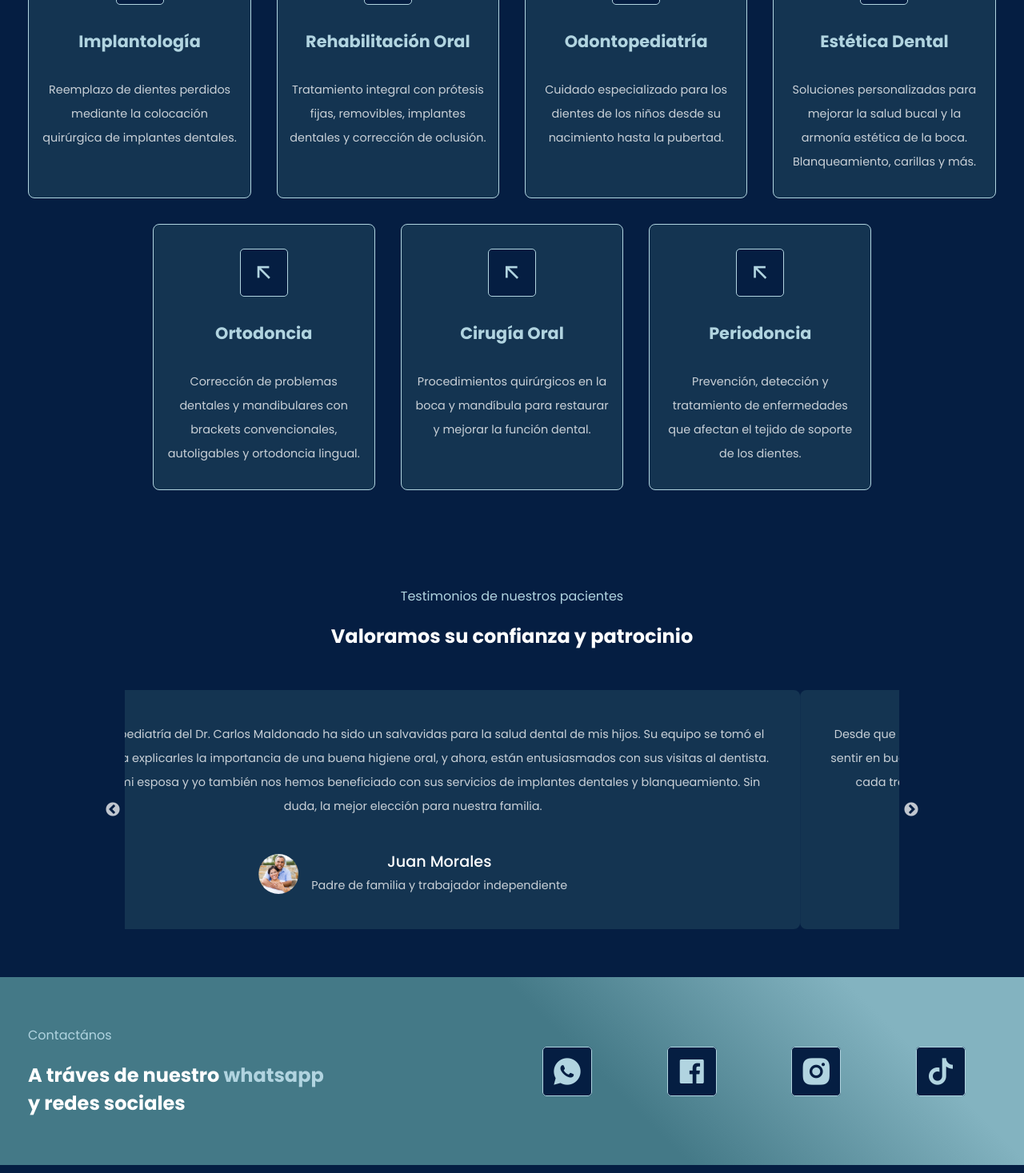
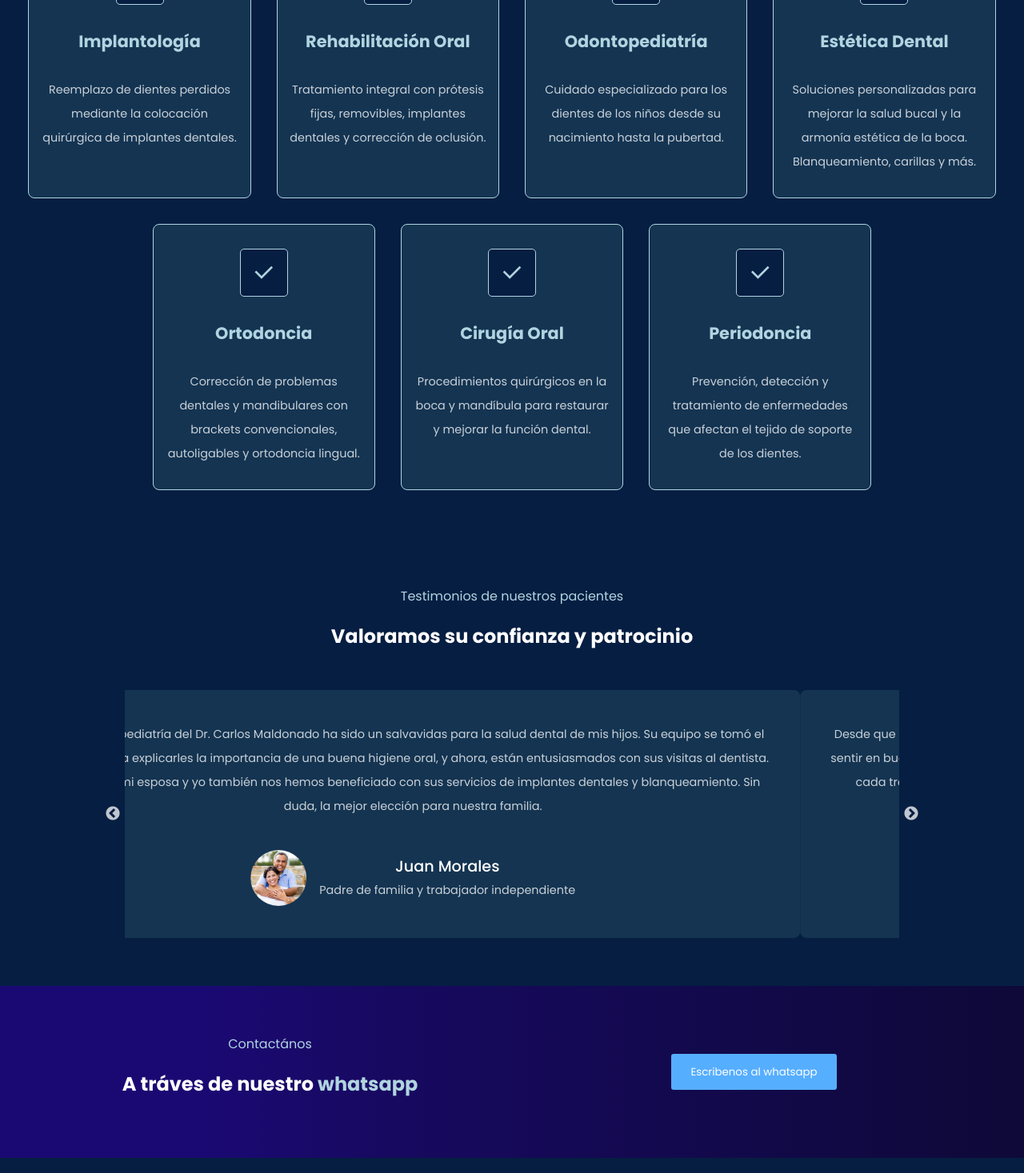
Before and after one commit to cinthiapiera/dental, a React (Create React App) app: page / in a window 1280 px wide. Shown: the part 2010-3477 px from the top of the page at 80% size. Built offline with nearby package versions, Linux system fonts and the light colour scheme.

Commit message:
update colors

```diff
--- a/src/App.css
+++ b/src/App.css
@@ -23,18 +23,16 @@
   );
   /* --body-bg: rgb(20, 52, 82); */
   --body-bg: rgb(5, 30, 66);
-  --newsletter-bg: linear-gradient(
-    /* 90deg,
-    rgba(68,121,135,1) 55%,
-    rgba(131,179,192,1) 90% */
-    45deg,
-    rgba(68,121,135,1) 57%,
-    rgba(131,179,192,1) 85%
+  --information-bg: linear-gradient(
+    90deg,
+    rgba(27, 9, 115, 1) 20%,
+    rgba(23, 9, 96, 1) 38%,
+    rgba(14, 9, 56, 1) 100%
   );
-  --testimonial-bg: #143451;
+  --testimonial-bg: rgb(20, 52, 81);
   --font-name: "Poppins", sans-serif;
   --small-text-color: rgba(255, 255, 255, 0.774);
-  --icon-bg:#143451;
+  --icon-bg:hsl(209, 60%, 20%);
 }
 
 .light-theme {
@@ -47,7 +45,7 @@
   --counter-section-bg: #816aff;
   --link-color: #0c123d;
   --link-active: #816aff
-  --newsletter-bg: linear-gradient(
+  --information-bg: linear-gradient(
     180deg,
     rgba(189, 243, 255, 1) 29%,
     rgba(193, 243, 255, 1) 50%,
--- a/src/components/UI/About.jsx
+++ b/src/components/UI/About.jsx
@@ -5,17 +5,17 @@ import aboutImg from '../../images/about.png';
 
 const chooseData=[
   {
-    icon: 'ri-customer-service-2-line',
+    icon: 'ri-user-heart-line',
     title: 'Experiencia y Pasión',
     desc:'Con un enfoque humano y profesional, creamos un ambiente acogedor donde te sentirás seguro y cómodo.'
   },
   {
-    icon: 'ri-nurse-line',
+    icon: 'ri-shake-hands-line',
     title: 'Excelencia en el Cuidado',
     desc:'Cada paciente recibe atención personalizada y tratamientos de vanguardia para lograr resultados sobresalientes.'
   },
   {
-    icon: 'ri-nurse-line',
+    icon: 'ri-shield-check-line',
     title: 'Tecnología Avanzada',
     desc:'Realizamos procedimientos precisos y mínimamente invasivos, priorizando la bioseguridad de nuestros pacientes.'
   }
@@ -30,14 +30,16 @@ const About = () => {
 
             <h6 className="subtitle">Por qué somos tu mejor opción</h6>
             <h2>Enfocados y comprometidos</h2>
-            <h2 className="highligth">en el cuidado de cada paciente</h2>
+            <h2 className="highlight">en el cuidado de cada paciente</h2>
             <p className="description about__content-desc">Nuestra dedicación por el cuidado dental nos impulsa a ofrecerte la mejor experiencia para tu sonrisa. Con más de 15 años de trayectoria, somos líderes en transformar vidas a través de sonrisas radiantes.</p>
 
             <div className="choose__item-wrapper">
               {
                 chooseData.map((item,index)=>(
                   <div className="choose__us-item" key={index}>
-                    <span className="choose__us-icon"><i class={item.icon}></i></span>
+                    <span className="choose__us-icon">
+                      <i class={item.icon}></i>
+                    </span>
                     <div>
                       <h4 className="choose__us-title">{item.title}</h4>
                       <p className="description">{item.desc}</p>
@@ -50,7 +52,7 @@ const About = () => {
 
           </div>
           <div className="about__img">
-            <img src={aboutImg} alt="about-img" />
+            <img src={aboutImg} alt="nosotros-img" />
           </div>
 
         </div>
--- a/src/components/UI/Contact.jsx
+++ b/src/components/UI/Contact.jsx
@@ -3,21 +3,25 @@ import '../../styles/contact.css';
 
 const Contact = () => {
   return (
-    <section className="newsletter" id="contact">
+    <section className="information" id="contact">
       <div className="container">
-        <div className="newsletter__wrapper">
-          <div className="newsletter__content">
+        <div className="information__wrapper">
+          <div className="information__content">
             <h6 className="subtitle">Contactános</h6>
             <h2>A tráves de nuestro <span className="highlight">whatsapp</span></h2>
-            <h2> y redes sociales</h2>
+
           </div>
 
-          <div className="newsletter__social">
+          <div className="information__call">
+            <button className='secondary__btn'>Escribenos al whatsapp</button>
+          </div>
+
+          {/* <div className="information__social">
             <span><a href="https://github.com/cinthiapiera" target="_blank" rel="noopener noreferrer"><i class="ri-whatsapp-fill"></i></a></span>
             <span><a href="https://github.com/cinthiapiera" target="_blank" rel="noopener noreferrer"><i className="ri-facebook-box-fill"></i></a></span>
             <span><a href="https://github.com/cinthiapiera" target="_blank" rel="noopener noreferrer"><i class="ri-instagram-fill"></i></a></span>
             <span><a href="https://github.com/cinthiapiera" target="_blank" rel="noopener noreferrer"><i class="ri-tiktok-fill"></i></a></span>
-          </div>
+          </div> */}
 
         </div>
       </div>
--- a/src/components/UI/Services.jsx
+++ b/src/components/UI/Services.jsx
@@ -3,37 +3,37 @@ import '../../styles/services.css';
 
 const serviceData=[
   {
-    icon: 'ri-arrow-left-up-line',
+    icon: 'ri-check-line',
     title: 'Implantología',
     desc: 'Reemplazo de dientes perdidos mediante la colocación quirúrgica de implantes dentales.'
   },
   {
-    icon: 'ri-arrow-left-up-line',
+    icon: 'ri-check-line',
     title: 'Rehabilitación Oral',
     desc: 'Tratamiento integral con prótesis fijas, removibles, implantes dentales y corrección de oclusión.'
   },
   {
-    icon: 'ri-arrow-left-up-line',
+    icon: 'ri-check-line',
     title: 'Odontopediatría',
     desc: 'Cuidado especializado para los dientes de los niños desde su nacimiento hasta la pubertad.'
   },
   {
-    icon: 'ri-arrow-left-up-line',
+    icon: 'ri-check-line',
     title: 'Estética Dental',
     desc: 'Soluciones personalizadas para mejorar la salud bucal y la armonía estética de la boca. Blanqueamiento, carillas y más.'
   },
   {
-    icon: 'ri-arrow-left-up-line',
+    icon: 'ri-check-line',
     title: 'Ortodoncia',
     desc: 'Corrección de problemas dentales y mandibulares con brackets convencionales, autoligables y ortodoncia lingual.'
   },
   {
-    icon: 'ri-arrow-left-up-line',
+    icon: 'ri-check-line',
     title: 'Cirugía Oral',
     desc: 'Procedimientos quirúrgicos en la boca y mandíbula para restaurar y mejorar la función dental.'
   },
   {
-    icon: 'ri-arrow-left-up-line',
+    icon: 'ri-check-line',
     title: 'Periodoncia',
     desc: 'Prevención, detección y tratamiento de enfermedades que afectan el tejido de soporte de los dientes.'
   }
--- a/src/components/UI/Testimonial.jsx
+++ b/src/components/UI/Testimonial.jsx
@@ -34,7 +34,7 @@ const Testimonial = () => {
                 </p>
                 <div className="customer__details">
                   <div className="customer__img">
-                    <img src={t1} alt="" />
+                    <img src={t1} alt="testimonio1_img" />
                   </div>
                   <div>
                     <h5 className="customer__name">Cecilia Mendoza</h5>
@@ -49,7 +49,7 @@ const Testimonial = () => {
                 </p>
                 <div className="customer__details">
                   <div className="customer__img">
-                    <img src={t2} alt="" />
+                    <img src={t2} alt="testimonio2_img" />
                   </div>
                   <div>
                     <h5 className="customer__name">Javier López</h5>
@@ -64,7 +64,7 @@ const Testimonial = () => {
                 </p>
                 <div className="customer__details">
                   <div className="customer__img">
-                    <img src={t3} alt="" />
+                    <img src={t3} alt="testimonio3_img" />
                   </div>
                   <div>
                     <h5 className="customer__name">Juan Morales</h5>
--- a/src/styles/about.css
+++ b/src/styles/about.css
@@ -7,7 +7,7 @@
     width: 50%;
 }
 
-.about__content .highligth{
+.about__content{
     color: var(--primary-color);
 }
 
--- a/src/styles/contact.css
+++ b/src/styles/contact.css
@@ -1,18 +1,30 @@
-.newsletter{
-    background: var(--newsletter-bg);
+.information{
+    background: var(--information-bg);
 }
 
-.newsletter__wrapper{
+.information__wrapper{
     display: flex;
     align-items: center;
     justify-content: space-between;
 }
 
-.newsletter__content, .newsletter__social{
+.information__content, .information__call{
     width: 50%;
 }
 
-.newsletter__social  span a i{
+.information__content{
+    text-align: center;
+    margin-bottom: 15px;
+}
+
+.information__call{
+    /* padding: 0.4rem 8rem; */
+    display: flex;
+    align-items: center;
+    justify-content: center;
+}
+/*
+.information__social  span a i{
     padding: 10px 10px;
     color: var(--primary-color);
     font-size: 2.5rem;
@@ -24,9 +36,9 @@
     border: 1px solid var(--primary-color);
 }
 
-.newsletter__social{
+.information__social{
     padding: 0.5rem;
     display: flex;
     align-items: center;
     justify-content: space-between;
-}
+} */
--- a/src/styles/footer.css
+++ b/src/styles/footer.css
@@ -1,5 +1,5 @@
 .footer{
-    padding:  60px 0px;
+    padding:  40px 0px;
 }
 
 .footer__wrapper{
@@ -64,10 +64,8 @@
 
 .copyright{
     border-top: 1px solid var(--primary-color);
-    margin-top: 20px;
-    padding-top: 25px;
+    padding-top: 20px;
     color: #fff;
     text-align: center;
-    font-size: 0.9rem;
-    font-weight: 400;
+    font-size: 0.8rem;
 }
--- a/src/styles/testimonial.css
+++ b/src/styles/testimonial.css
@@ -25,8 +25,8 @@
 }
 
 .customer__img{
-  width: 50px;
-  height: 50px;
+  width: 70px;
+  height: 70px;
 }
 
 .customer__img img{
```
